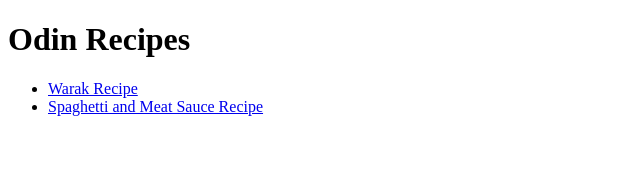
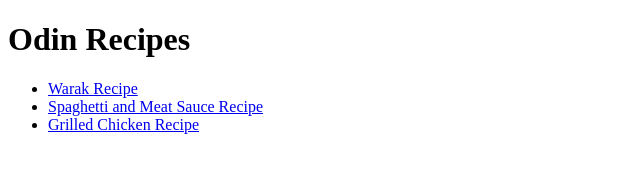
Before and after one commit to omarmneimneh/odin_recipes, a plain HTML site: page index.html in a window 1280 px wide. Shown: the whole page, without its empty margins (0-640 px from the left). Drawn offline with Linux system fonts and the light colour scheme.

Commit message:
Update index.html

```diff
--- a/index.html
+++ b/index.html
@@ -10,6 +10,7 @@
     <ul>
         <li><a href="Warak.html">Warak Recipe</a></li>
         <li><a href="Spaghetti.html">Spaghetti and Meat Sauce Recipe</a></li>
+        <li><a href="Grilled Chicken.html">Grilled Chicken Recipe</a></li>
     </ul>
 
 </body>
```
